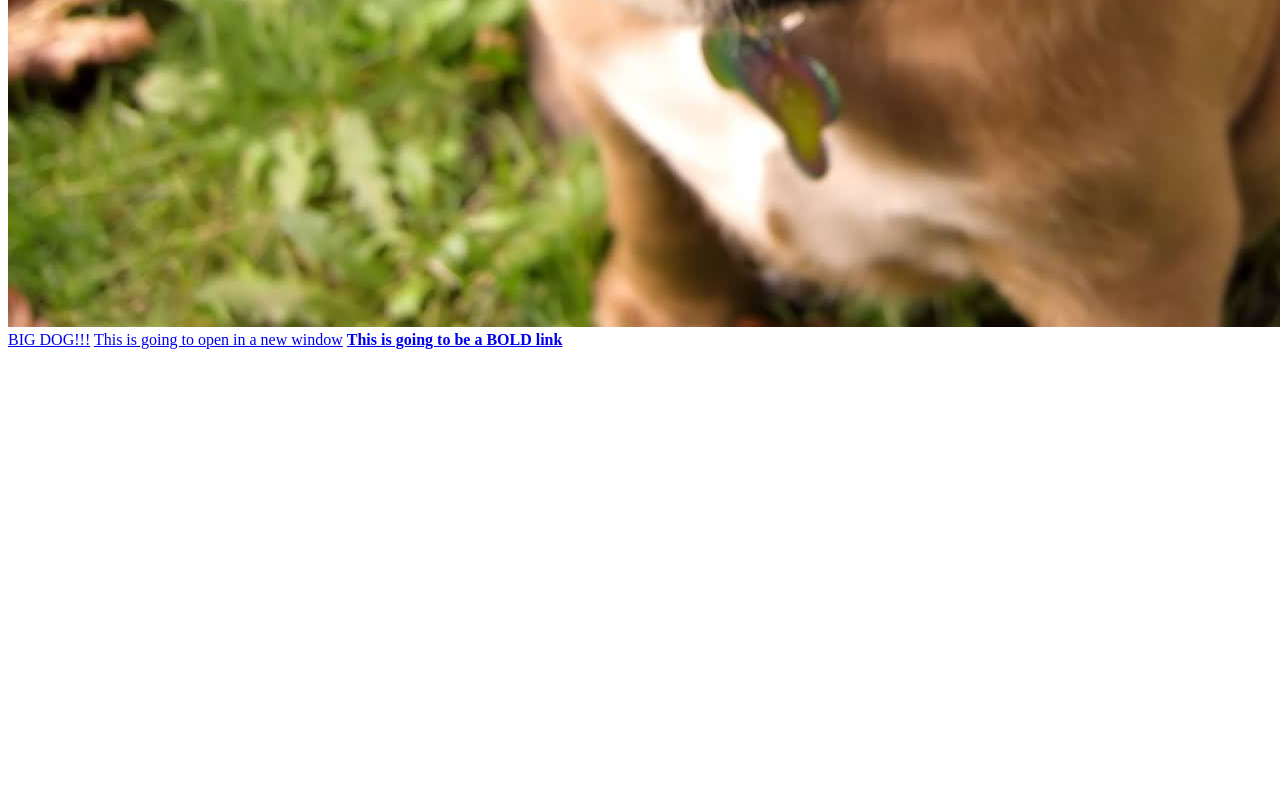
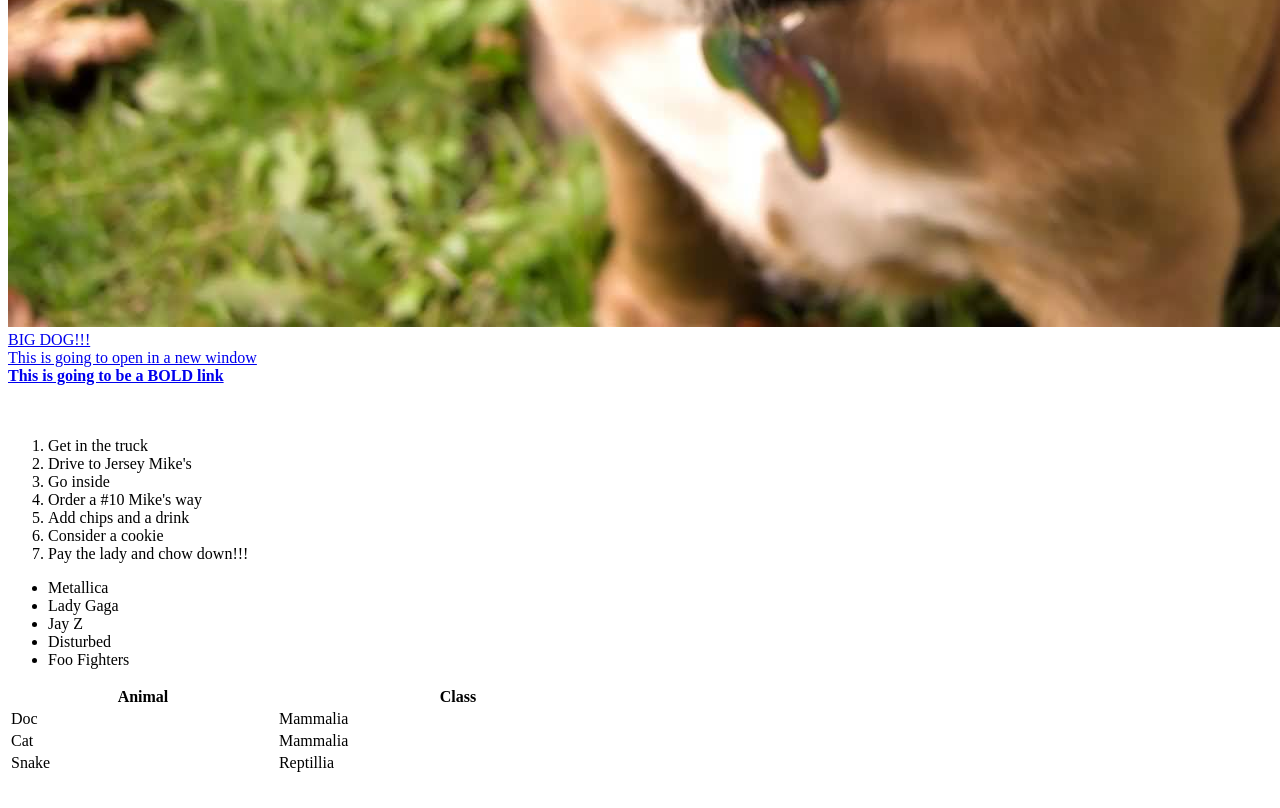
Before and after one commit to Mundo75/In-class-dog-code, a plain HTML site: page index.html in a window 1280 px wide. Shown: the part 953-1761 px from the top of the page. Before the commit the page ends 1310 px from the top, so only its background shows below. Drawn offline with Linux system fonts and the light colour scheme; grey boxes are pictures that could not be loaded.

Commit message:
bonus eliments

```diff
--- a/index.html
+++ b/index.html
@@ -7,10 +7,54 @@
 <body>
     <h1>What up dog?</h1>
     <img src="images/dog.jpg" alt="What up dog?">
-    <a href="http://www.allaboutdogskennel.com/">BIG DOG!!!</a>
-    <a href="images/dog.jpg"target="_blank">This is going to open in a new window</a>
-    <strong><a href="images/dog.jpg">This is going to be a BOLD link</a>
-    </strong>
+    <div>
+            <a href="http://www.allaboutdogskennel.com/">BIG DOG!!!</a>
+    </div>
+    <div>
+            <a href="images/dog.jpg"target="_blank">This is going to open in a new window</a>
+    </div>
+    <div>
+            <strong><a href="images/dog.jpg">This is going to be a BOLD link</a>
+            </strong>
+    </div>
+    <br>
+    <br>
+    <ol>
+        <li>Get in the truck</li>
+        <li>Drive to Jersey Mike's</li>
+        <li>Go inside</li>
+        <li>Order a #10 Mike's way</li>
+        <li>Add chips and a drink</li>
+        <li>Consider a cookie</li>
+        <li>Pay the lady and chow down!!!</li>
+    </ol>
+    <ul>
+        <li>Metallica</li>
+        <li>Lady Gaga</li>
+        <li>Jay Z</li>
+        <li>Disturbed</li>
+        <li>Foo Fighters</li>
+    </ul>
+
+    <table style="width:50%">
+        <tr>
+            <th>Animal</th>
+            <th>Class</th>
+        </tr>
+        <tr>
+            <td>Doc</td>
+            <td>Mammalia</td>
+        </tr>
+        <tr>
+            <td>Cat</td>
+            <td>Mammalia</td>
+        </tr>
+        <tr>
+            <td>Snake</td>
+            <td>Reptillia</td>
+        </tr>
+    </table><br><br>
+    <iframe width="560" height="315" src="https://www.youtube.com/embed/c1lnSTWT2RI" frameborder="0" allow="accelerometer; autoplay; encrypted-media; gyroscope; picture-in-picture" allowfullscreen></iframe>
 
 </body>
 </html>
```
